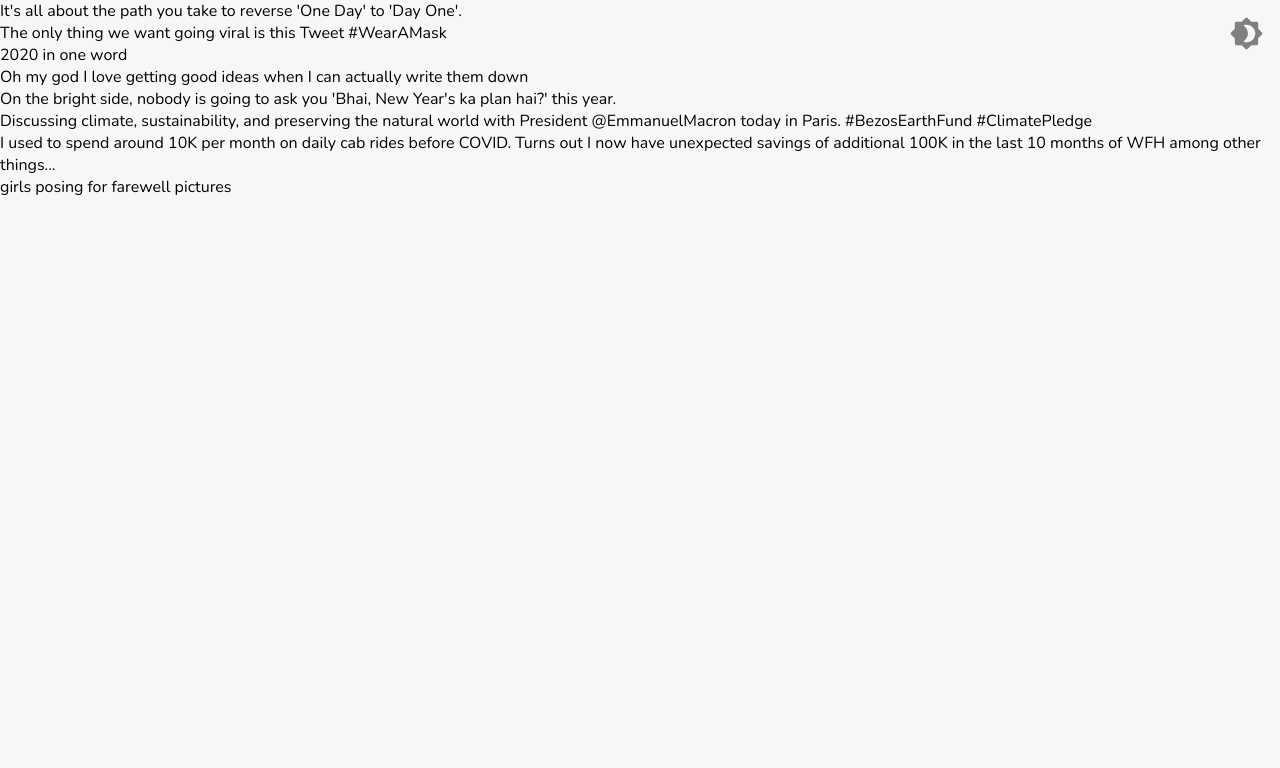
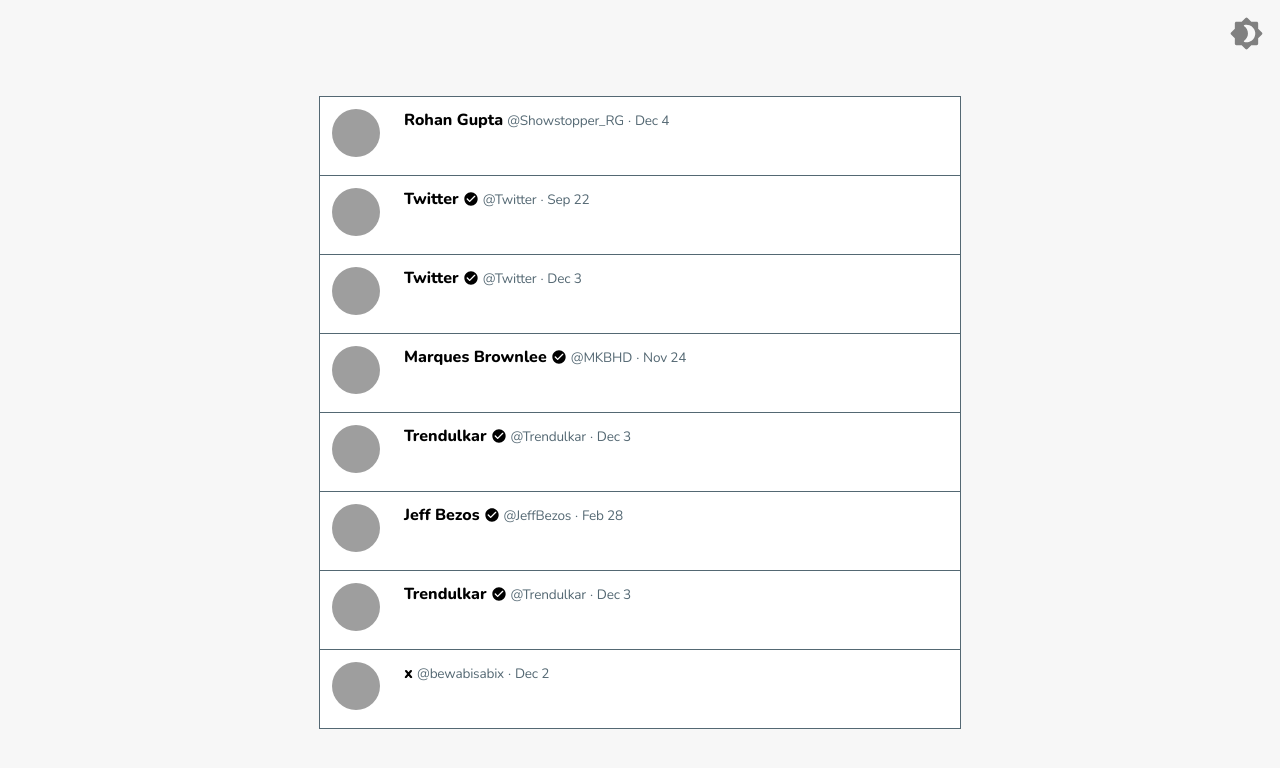
Before and after one commit to DemonDaddy22/all-about-reactJS, a React (Create React App) app: page /#/twitter-ui in a window 1280 px wide. Shown: the top 768 px of the page. Built offline with nearby package versions, Linux system fonts and the light colour scheme; grey boxes are pictures that could not be loaded.

Commit message:
add styling and tweet block title content

```diff
--- a/src/components/TwitterUIClone/components/TweetBlock/index.js
+++ b/src/components/TwitterUIClone/components/TweetBlock/index.js
@@ -1,9 +1,23 @@
 import React from 'react';
 
 import classes from './styles.module.css';
+import { getPathValue } from '../../../../utils';
+import CheckCircleRoundedIcon from '@material-ui/icons/CheckCircleRounded';
 
-const TweetBlock = React.memo(({ tweet }) => <div className={classes.tweet}>
-    {tweet.content}
-</div>);
+const TweetBlock = React.memo(({ tweet, blockBackground, color, secondaryColor, borderColor }) =>
+    <div className={classes.tweet} style={{ backgroundColor: blockBackground, borderColor: borderColor }}>
+        <div className={classes.column}>
+            <img src={getPathValue(tweet, 'profile_pic', '')} alt={tweet.username} className={classes.profilePic}></img>
+        </div>
+        <div className={classes.column}>
+            <div className={classes.titleWrapper}>
+                <div style={{ color: color }} className={classes.name}>{getPathValue(tweet, 'name', '')}</div>
+                {tweet?.is_verified && <div style={{ color: color }} className={classes.verified}><CheckCircleRoundedIcon fontSize='inherit' color='inherit' /></div>}
+                <div style={{ color: secondaryColor }} className={classes.username}>@{getPathValue(tweet, 'username', '')}</div>
+                <div style={{ color: secondaryColor }} className={classes.divider}>·</div>
+                <div style={{ color: secondaryColor }} className={classes.time}>{getPathValue(tweet, 'post_time', '')}</div>
+            </div>
+        </div>
+    </div>);
 
 export default TweetBlock;
--- a/src/components/TwitterUIClone/components/TweetBlock/styles.module.css
+++ b/src/components/TwitterUIClone/components/TweetBlock/styles.module.css
@@ -0,0 +1,45 @@
+.tweet {
+    display: flex;
+    border-bottom: 1px solid #37454d;
+    transition: background-color 0.5s ease-in-out, border 0.5s ease-in-out;
+}
+
+.tweet:last-child {
+    border-bottom: 0;
+}
+
+.column {
+    padding: 0.75rem;
+}
+
+.profilePic {
+    border-radius: 50%;
+    width: 3rem;
+    height: 3rem;
+}
+
+.titleWrapper {
+    display: flex;
+    align-items: baseline;
+}
+
+.name {
+    font-weight: 600;
+    margin-right: 0.25rem;
+    transition: color 0.5s ease-in-out;
+}
+
+.verified {
+    position: relative;
+    bottom: -3px;
+    font-size: 1rem;
+    margin-right: 0.25rem;
+}
+
+.username, .divider, .time {
+    font-weight: 500;
+    font-size: 0.85rem;
+    margin-right: 0.25rem;
+    letter-spacing: -0.2px;
+    transition: color 0.5s ease-in-out;
+}
--- a/src/components/TwitterUIClone/index.js
+++ b/src/components/TwitterUIClone/index.js
@@ -4,14 +4,19 @@ import classes from './styles.module.css';
 import { tweets } from './tweets';
 import Page from '../../ui-components/Page';
 import TweetBlock from './components/TweetBlock';
+import { themed } from '../../utils/theme';
 
 export default class TwitterUIClone extends React.Component {
 
+    updateComponent = (refresher = null) => refresher && this.setState({ refresher });
+
     render = () => {
 
-        return <Page>
-            <div className={classes.container}>
-                {tweets.map((tweet, index) => <TweetBlock key={`tweet-${index}`} tweet={tweet} />)}
+        return <Page shouldComponentUpdate={this.updateComponent}>
+            <div style={{ borderColor: themed('#546873', '#37454d') }} className={classes.container}>
+                {tweets.map((tweet, index) => <TweetBlock key={`tweet-${index}`} tweet={tweet}
+                    blockBackground={themed('#fff', '#15212b')} color={themed('#000', '#fff')}
+                    secondaryColor={themed('#546873', '#8899a6')} borderColor={themed('#546873', '#37454d')} />)}
             </div>
         </Page>;
     }
--- a/src/components/TwitterUIClone/styles.module.css
+++ b/src/components/TwitterUIClone/styles.module.css
@@ -0,0 +1,21 @@
+.container {
+    margin: 4rem 0;
+    border-top: 1px solid #37454d;
+    border-bottom: 1px solid #37454d;
+    transition: border 0.5s ease-in-out;
+}
+
+@media (min-width: 768px) {
+    .container {
+        width: 80%;
+        margin: 5rem auto;
+        border: 1px solid #37454d;
+    }
+}
+
+@media (min-width: 1200px) {
+    .container {
+        width: 50%;
+        margin: 6rem auto;
+    }
+}
--- a/src/components/TwitterUIClone/tweets.js
+++ b/src/components/TwitterUIClone/tweets.js
@@ -18,7 +18,7 @@ export const tweets = [
         name: 'Twitter',
         profile_pic: 'https://pbs.twimg.com/profile_images/1308010958862905345/-SGZioPb_400x400.jpg',
         post_time: 'Sep 22',
-        content: `The only thing we want going viral is this Tweet #WearAMask`,
+        content: `The only thing we want going viral is this Tweet`,
         content_img: 'https://pbs.twimg.com/media/EidSPNYXsAsx70i?format=jpg&name=large',
         likes: '163.7k',
         comments: '7.5k',
@@ -70,7 +70,7 @@ export const tweets = [
         name: 'Jeff Bezos',
         profile_pic: 'https://pbs.twimg.com/profile_images/669103856106668033/UF3cgUk4_400x400.jpg',
         post_time: 'Feb 28',
-        content: `Discussing climate, sustainability, and preserving the natural world with President @EmmanuelMacron today in Paris. #BezosEarthFund #ClimatePledge`,
+        content: `Discussing climate, sustainability, and preserving the natural world with President Emmanuel Macron today in Paris.`,
         content_img: 'https://pbs.twimg.com/media/ER4QQJ6U8AAqJD3?format=jpg&name=large',
         likes: '17.8k',
         comments: '874',
```
